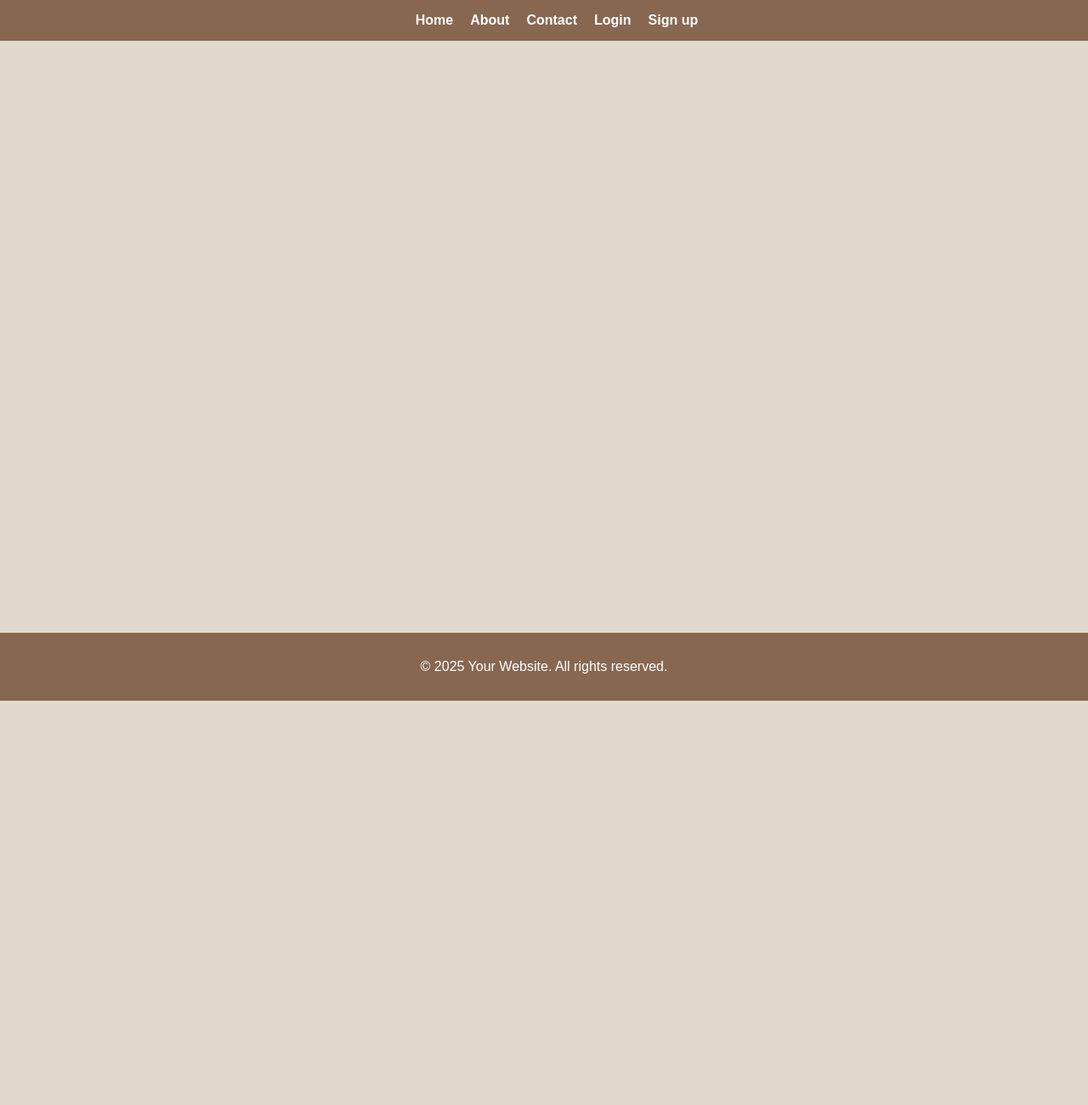
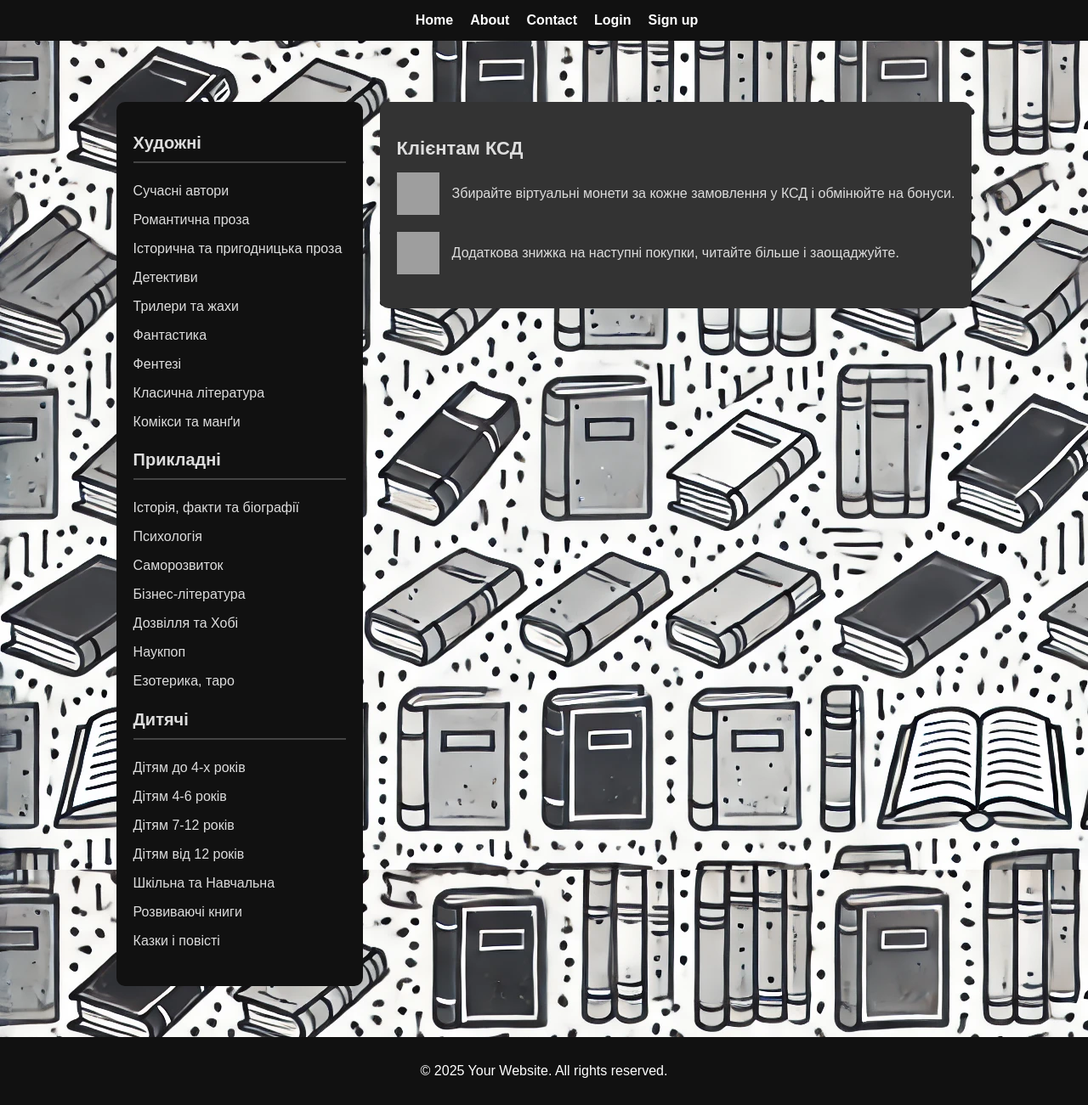
Before and after one commit to RomanVasylkovskyi/EasyShop-DjangoProject, a Django app: page / in a window 1280 px wide. Shown: the whole page at 85% size. Before the commit the page ends 825 px from the top, so only its background shows below. Run offline with Django 5.2, Linux system fonts and the light colour scheme; grey boxes are pictures that could not be loaded.

Commit message:
redesign

```diff
--- /dev/null
+++ b/mainapp/static/css/main_page.css
@@ -0,0 +1,74 @@
+.hero-button:hover {
+    background-color: #666;
+}
+a {
+    all: unset;
+}
+.content {
+    color: #ddd;
+    display: flex;
+    max-width: 1200px;
+    margin: 40px auto;
+    gap: 20px;
+}
+
+.sidebar {
+    background-color: #111;
+    padding: 20px;
+    border-radius: 10px;
+    width: 250px;
+}
+
+.sidebar h2 {
+    font-size: 20px;
+    border-bottom: 2px solid #444;
+    padding-bottom: 10px;
+    margin-bottom: 15px;
+    cursor: pointer;
+    transition: color 0.3s ease;
+}
+.sidebar h2:hover {
+    color: #888;
+}
+
+.sidebar ul {
+    list-style: none;
+    padding: 0;
+}
+
+.sidebar ul li {
+    padding: 8px 0;
+    cursor: pointer;
+    transition: color 0.3s ease;
+}
+
+.sidebar ul li:hover {
+    color: #888;
+}
+
+.main-content {
+    flex-grow: 1;
+}
+
+.feature-box {
+    background-color: #333;
+    padding: 20px;
+    border-radius: 10px;
+}
+
+.feature-box h3 {
+    font-size: 22px;
+    margin-bottom: 15px;
+}
+
+.feature-item {
+    display: flex;
+    align-items: center;
+    gap: 15px;
+    margin-bottom: 20px;
+}
+
+.feature-item img {
+    width: 50px;
+    height: 50px;
+}
--- a/mainapp/static/css/style.css
+++ b/mainapp/static/css/style.css
@@ -1,25 +1,20 @@
 body {
     display: grid;
     grid-template-rows: auto 1fr auto;
-    flex-direction: column;
-    background-color: #e1d9ce;
-    font-family: 'Poppins', sans-serif;
-    display: flex;
-    justify-content: center;
-    align-items: center;
     height: 100vh;
     margin: 0;
+    background-image: url("../img/BACKGROUND.webp");
+    font-family: 'Poppins', sans-serif;
+    color: #222;
 }
+
 #header {
     grid-row: 1;
+    width: 100%;
 }
 
 #content {
     grid-row: 2;
-    display: flex;
-    justify-content: center;
-    align-items: center;
-    min-height: 100%;
     display: flex;
     justify-content: center;
     align-items: center;
@@ -33,11 +28,11 @@ body {
 }
 
 .main-header {
-    background-color: #886750;
+    background-color: #111;
     padding: 15px;
     text-align: center;
     width: 100%;
-    position:fixed;
+    position: fixed;
     top: 0;
     left: 0;
     animation: slideDown 0.6s ease-in-out;
@@ -80,14 +75,14 @@ body {
 }
 
 .main-header nav ul li a:hover {
-    color: #cab08f;
+    color: #888;
 }
 
 .footer {
-    background-color: #886750;
+    background-color: #111;
     color: white;
     text-align: center;
     padding: 15px;
     margin-top: auto;
-    position:relative;
+    position: relative;
 }
--- a/mainapp/store/templates/layout.html
+++ b/mainapp/store/templates/layout.html
@@ -12,6 +12,7 @@
     </title>
 </head>
 <body>
+    <div id="page">
         <div id="header">
             {% include "header.html" %}
         </div>
@@ -21,5 +22,6 @@
         <div id="footer">
         {% include "footer.html" %}
         </div>
+    </div>
 </body>
 </html>
--- a/mainapp/store/templates/main_page.html
+++ b/mainapp/store/templates/main_page.html
@@ -5,9 +5,57 @@
 
 {% block headcode %}
     <link rel="icon" href="{% static 'img/people.png' %}" type="image/x-icon">
+    <link rel="stylesheet" href="{% static 'css/main_page.css' %}">
 {% endblock %}
 
 {% block content %}
-
-
+    <section class="content">
+        <aside class="sidebar">
+            <h2>Художні</h2>
+            <ul>
+                <li><a href="#">Сучасні автори</a></li>
+                <li><a href="#">Романтична проза</a></li>
+                <li><a href="#">Історична та пригодницька проза</a></li>
+                <li><a href="#">Детективи</a></li>
+                <li><a href="#">Трилери та жахи</a></li>
+                <li><a href="#">Фантастика</a></li>
+                <li><a href="#">Фентезі</a></li>
+                <li><a href="#">Класична література</a></li>
+                <li><a href="#">Комікси та манґи</a></li>
+            </ul>
+            <h2>Прикладні</h2>
+            <ul>
+                <li><a href="#">Історія, факти та біографії</a></li>
+                <li><a href="#">Психологія</a></li>
+                <li><a href="#">Саморозвиток</a></li>
+                <li><a href="#">Бізнес-література</a></li>
+                <li><a href="#">Дозвілля та Хобі</a></li>
+                <li><a href="#">Наукпоп</a></li>
+                <li><a href="#">Езотерика, таро</a></li>
+            </ul>
+            <h2>Дитячі</h2>
+            <ul>
+                <li><a href="#">Дітям до 4-х років</a></li>
+                <li><a href="#">Дітям 4-6 років</a></li>
+                <li><a href="#">Дітям 7-12 років</a></li>
+                <li><a href="#">Дітям від 12 років</a></li>
+                <li><a href="#">Шкільна та Навчальна</a></li>
+                <li><a href="#">Розвиваючі книги</a></li>
+                <li><a href="#">Казки і повісті</a></li>
+            </ul>
+        </aside>
+        <section class="main-content">
+            <div class="feature-box">
+                <h3>Клієнтам КСД</h3>
+                <div class="feature-item">
+                    <img src="{% static 'img/coins.png' %}" alt="КСДкоїни">
+                    <p>Збирайте віртуальні монети за кожне замовлення у КСД і обмінюйте на бонуси.</p>
+                </div>
+                <div class="feature-item">
+                    <img src="{% static 'img/bonus.png' %}" alt="Бонуси">
+                    <p>Додаткова знижка на наступні покупки, читайте більше і заощаджуйте.</p>
+                </div>
+            </div>
+        </section>
+    </section>
 {% endblock %}
```
Also changed, not shown: mainapp/static/css/login.css (+13 -14 lines), mainapp/static/css/register.css (+13 -14 lines), mainapp/static/img/BACKGROUND.webp (added). Lines whose indentation alone changed are shown as unchanged.
